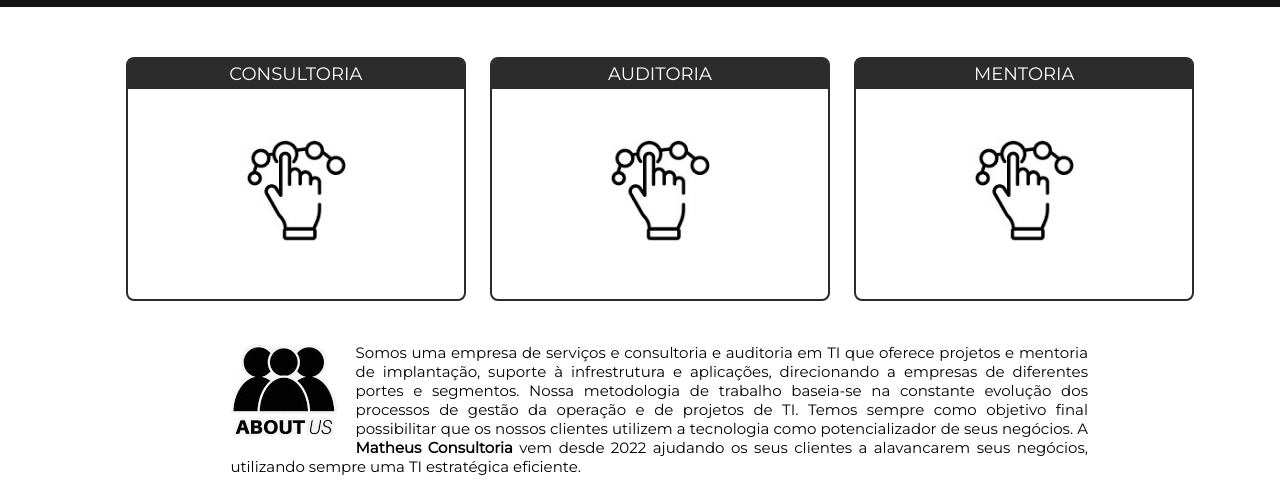
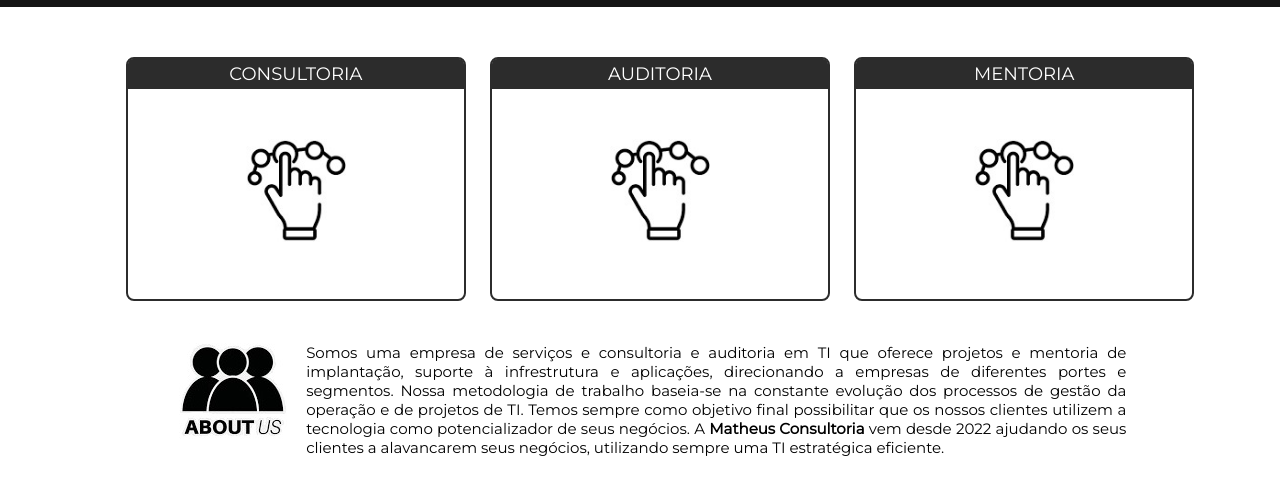
Before and after one commit to devmatheusassis/matheus-consultoria, a plain HTML site: page index.html in a window 1280 px wide. Shown: the part 280-772 px from the top of the page. Drawn offline with Linux system fonts and the light colour scheme.

Commit message:
Commit de ajuste de margin no About US

```diff
--- a/style.css
+++ b/style.css
@@ -109,7 +109,7 @@ body{
 /* Caixa de About US */
 
 .caixa-about{
-    margin: 2.5% 15% 3% 18%;
+    margin: 2.5% 12% 3% 14%;
     text-align: justify;
     font-size: 15px;
 }
```
